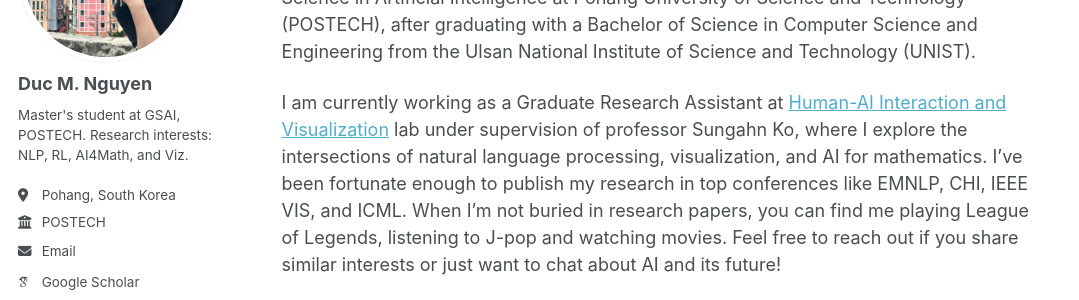
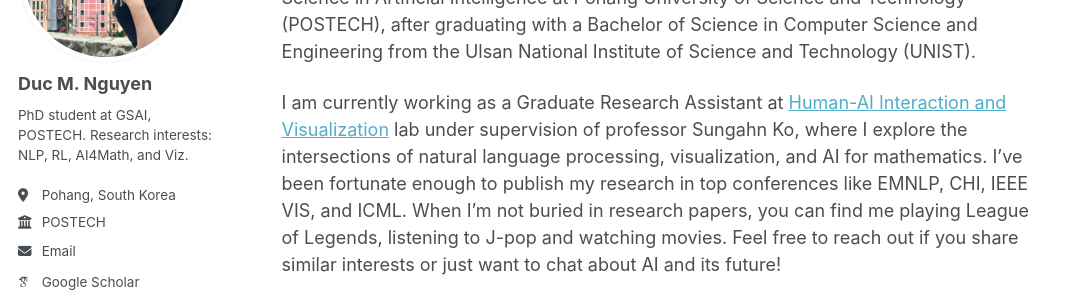
Before and after one commit to kurone02/kurone02.github.io, a Jekyll site: the page built from _pages/about.md, in a window 1280 px wide. Shown: the part 211-511 px from the top of the page, without its empty margins (0-1079 px from the left). Built offline with Jekyll 4.4.1, drawn with Linux system fonts in a browser that asks for light colours; some web fonts are replaced; a script that is not in the unit is left out.

Commit message:
status change

```diff
--- a/_config.yml
+++ b/_config.yml
@@ -27,7 +27,7 @@
   avatar           : "avatar.jpeg"
   name             : "Duc M. Nguyen"
   pronouns         : # example: "she/her"
-  bio              : "Master's student at GSAI, POSTECH. Research interests: NLP, RL, AI4Math, and Viz."
+  bio              : "PhD student at GSAI, POSTECH. Research interests: NLP, RL, AI4Math, and Viz."
   location         : "Pohang, South Korea"
   employer         : "POSTECH"
   uri              : # URL
```
